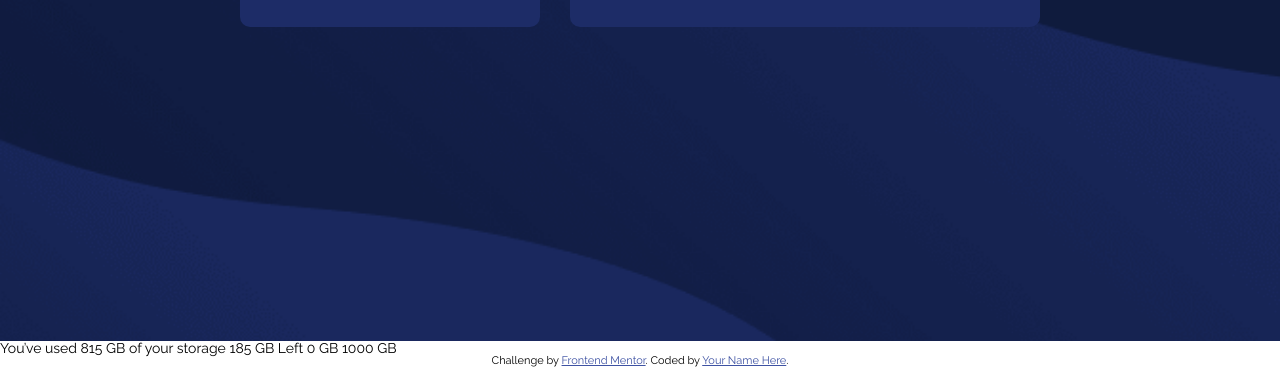
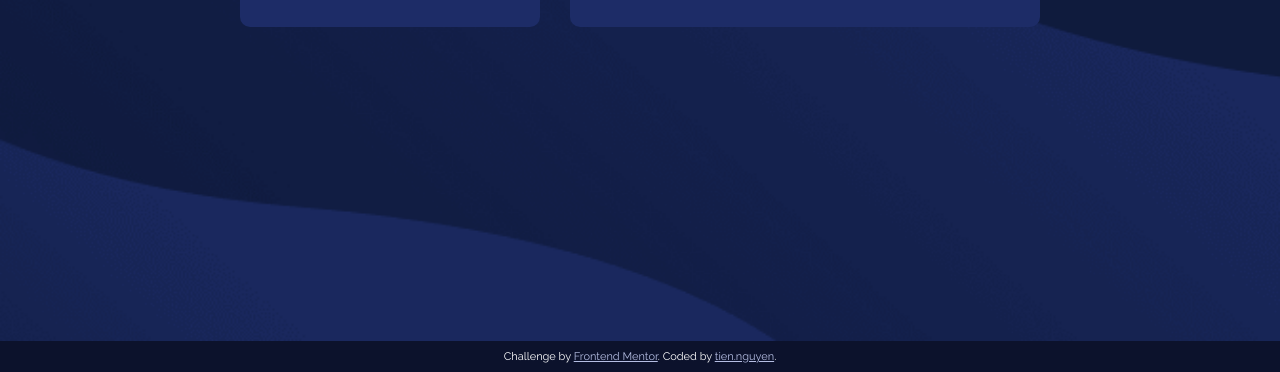
Before and after one commit to NiteArie/fm-fylo-data-storage, a plain HTML site: page index.html in a window 1280 px wide. Shown: the part 459-831 px from the top of the page. Drawn offline with Linux system fonts and the light colour scheme.

Commit message:
[Refactor && Fea] Clear un-used HTML, in-line CSS, comments + Added Footer

```diff
--- a/index.html
+++ b/index.html
@@ -1,23 +1,20 @@
 <!DOCTYPE html>
 <html lang="en">
+
 <head>
   <meta charset="UTF-8">
-  <meta name="viewport" content="width=device-width, initial-scale=1.0"> <!-- displays site properly based on user's device -->
+  <meta name="viewport" content="width=device-width, initial-scale=1.0">
 
   <link rel="icon" type="image/png" sizes="32x32" href="./images/favicon-32x32.png">
 
   <title>Frontend Mentor | Fylo data storage component</title>
 
-  <!-- Feel free to remove these styles or customise in your own stylesheet 👍 -->
-  <style>
-    .attribution { font-size: 11px; text-align: center; }
-    .attribution a { color: hsl(228, 45%, 44%); }
-  </style>
   <link rel="preconnect" href="https://fonts.gstatic.com">
   <link href="https://fonts.googleapis.com/css2?family=Raleway:wght@400;700&display=swap" rel="stylesheet">
   <link href="styles/reset.css" rel="stylesheet">
   <link href="styles/style.css" rel="stylesheet">
 </head>
+
 <body>
 
   <div class="l-flex">
@@ -65,16 +62,10 @@
     </div>
   </div>
 
-  You’ve used 815 GB of your storage
-
-  185 GB Left
-
-  0 GB
-  1000 GB
-
   <div class="attribution">
     Challenge by <a href="https://www.frontendmentor.io?ref=challenge" target="_blank">Frontend Mentor</a>.
-    Coded by <a href="#">Your Name Here</a>.
+    Coded by <a href="https://github.com/NiteArie" target="_blank">tien.nguyen</a>.
   </div>
 </body>
+
 </html>
--- a/styles/style.css
+++ b/styles/style.css
@@ -7,6 +7,7 @@
 body {
     font-family: 'Raleway', sans-serif;
     font-size: 14px;
+    background-color: hsl(229, 57%, 11%);
 }
 
 .l-flex {
@@ -141,6 +142,17 @@ body {
     font-size: 30px;
 }
 
+.attribution {
+    padding: 10px;
+    font-size: 11px;
+    color: white;
+    text-align: center;
+}
+
+.attribution a {
+    color: hsl(228, 45%, 80%);
+}
+
 @media all and (max-width: 800px) {
     .l-flex {
         height: 100vh;
```
